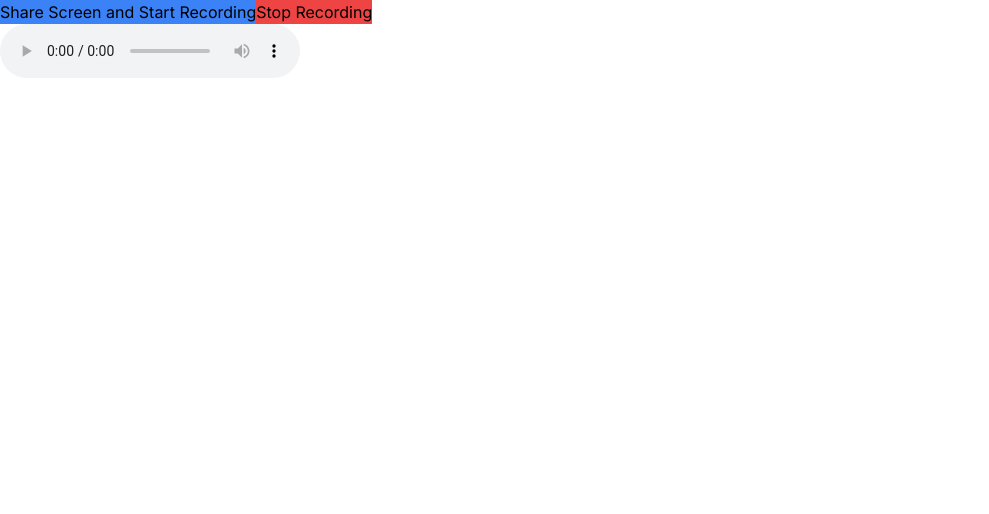
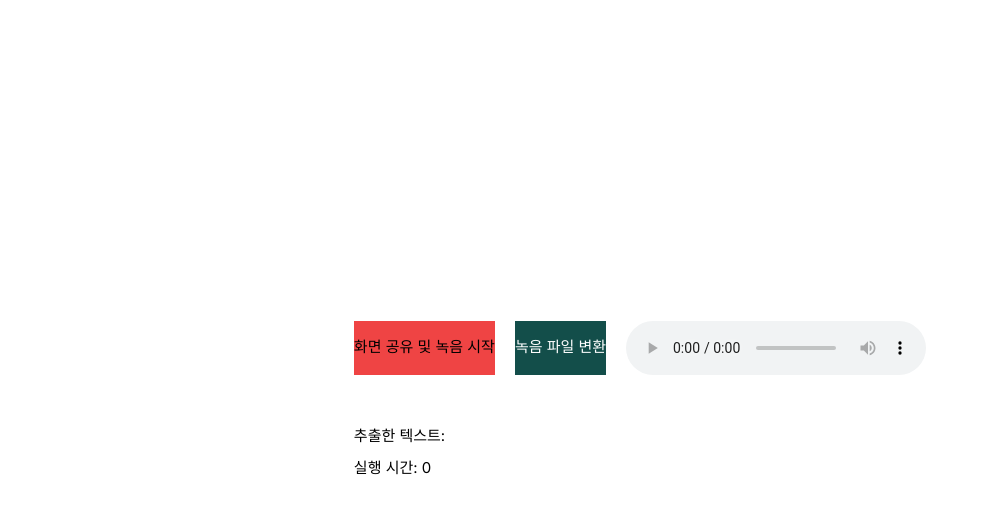
Before and after one commit to kimdonggu42/speech-to-text, a Next.js app: page /share in a window 1280 px wide. Shown: the top 514 px of the page, without its empty margins (0-989 px from the left). Built offline with nearby package versions, Linux system fonts and the light colour scheme; no server answers.

Commit message:
refactor: share 페이지 리펙토링

```diff
--- a/src/app/record/page.tsx
+++ b/src/app/record/page.tsx
@@ -3,6 +3,7 @@
 import axios from 'axios';
 import { useState, useRef } from 'react';
 
+// getUserMedia의 option에서 video와 audio의 기본값은 둘 다 false
 const constraints = { audio: true };
 
 export default function Record() {
@@ -21,6 +22,7 @@ export default function Record() {
     try {
       if (navigator.mediaDevices) {
         // 미디어 스트림 생성 후 생성 한 마이크 미디어 스트림을 인자로 전달하여 MediaRecorder 객체 생성
+        // getUserMedia:
         const mediaStream = await navigator.mediaDevices.getUserMedia(constraints); // 마이크(오디오 트랙) 접근 권한 요청
         const newMediaRecorder = new MediaRecorder(mediaStream);
         setMediaRecorder(newMediaRecorder);
--- a/src/app/share/page.tsx
+++ b/src/app/share/page.tsx
@@ -3,82 +3,104 @@
 import axios from 'axios';
 import { useState, useRef } from 'react';
 
-const BASE_URL = process.env.NEXT_PUBLIC_BASE_URL;
+// getDisplayMedia의 option에서 video의 기본값은 true, audio의 기본값은 false
+const constraints = { audio: true };
 
 export default function Share() {
   const [mediaRecorder, setMediaRecorder] = useState<any>(null);
-  // const [audioChunks, setAudioChunks] = useState<any>([]);
-  const [transcriptionResult, setTranscriptionResult] = useState<any>('');
-  const [executionTime, setExecutionTime] = useState<any>('');
+  const [formData, setFormData] = useState<any>(null);
+  const [text, setText] = useState<string>('');
+  const [executionTime, setExecutionTime] = useState<number>(0);
+  const [isRecording, setIsRecording] = useState<boolean>(false);
+  const [isSpeechToTextProcessing, setIsSpeechToTextProcessing] = useState<boolean>(false);
 
   const audioRef = useRef<any>();
   const chunks: any = [];
 
-  console.log(chunks);
+  const onRecordingStart = async () => {
+    setIsRecording(true);
+    try {
+      if (navigator.mediaDevices) {
+        const mediaStream = await navigator.mediaDevices.getDisplayMedia(constraints);
+        // mediaStream.getVideoTracks().forEach((track) => track.stop());
+        const newMediaRecorder = new MediaRecorder(mediaStream);
+        setMediaRecorder(newMediaRecorder);
 
-  const startRecording = async () => {
-    try {
-      const mediaStream = await navigator.mediaDevices.getDisplayMedia({
-        video: true,
-        audio: true,
-      });
-      mediaStream.getVideoTracks().forEach((track) => track.stop());
-
-      const recorder = new MediaRecorder(mediaStream);
-      setMediaRecorder(recorder);
-      recorder.start();
-
-      recorder.ondataavailable = (event) => {
-        // setAudioChunks([...audioChunks, event.data]);
-        chunks.push(event.data);
-        // console.log(event);
+        newMediaRecorder.ondataavailable = (e) => {
+          chunks.push(e.data);
         };
 
-      recorder.onstop = async () => {
-        const audioBlob = new Blob(chunks, { type: 'audio/webm' });
-        // setAudioChunks([]);
-        console.log(audioBlob);
+        newMediaRecorder.onstop = async () => {
+          const newBlob = new Blob(chunks, { type: 'audio/*' });
+          chunks.splice(0);
 
-        const audioUrl = URL.createObjectURL(audioBlob);
+          const audioUrl = URL.createObjectURL(newBlob);
           audioRef.current.src = audioUrl;
 
-        const formData = new FormData();
-        formData.append('file', audioBlob, 'screen_audio.webm');
+          const newFormData = new FormData();
+          newFormData.append('file', newBlob);
+          setFormData(newFormData);
+        };
 
-        try {
-          const res = await axios.post(`${BASE_URL}/transcribe/`, formData);
-          console.log(res);
-          const { status, data } = res;
-          if (status === 200) {
-            setTranscriptionResult(data.text);
-            setExecutionTime(data.execution_time_seconds);
-          } else {
-            throw new Error('something was wrong!');
+        newMediaRecorder.start();
       }
-        } catch (err) {
-          console.error(err);
-        }
-      };
-    } catch (err) {
-      console.error('Error sharing screen or recording:', err);
+    } catch (err: any) {
+      alert(err.message);
+      setIsRecording(false);
     }
   };
 
-  const stopRecording = () => {
+  const onRecordingStop = () => {
+    if (mediaRecorder) {
+      mediaRecorder.stream.getTracks().forEach((track: any) => track.stop());
       mediaRecorder.stop();
+      setIsRecording(false);
+    }
+  };
+
+  const submitAndTranscribeAudio = async () => {
+    setIsSpeechToTextProcessing(true);
+    try {
+      const res = await axios.post(`${process.env.NEXT_PUBLIC_BASE_URL}/transcribe/`, formData);
+      const { status, data } = res;
+      if (status === 200) {
+        setText(data.text);
+        setExecutionTime(data.execution_time_seconds);
+        setIsSpeechToTextProcessing(false);
+      }
+    } catch (err: any) {
+      alert(err.message);
+      setIsSpeechToTextProcessing(false);
+    }
   };
 
   return (
-    <div>
-      <button className='bg-blue-500' onClick={startRecording}>
-        Share Screen and Start Recording
+    <div className='flex h-screen items-center justify-center'>
+      <div className='flex flex-col gap-y-[50px] text-[15px]'>
+        <div className='flex gap-x-[20px]'>
+          {isRecording ? (
+            <button className='bg-blue-500' onClick={onRecordingStop}>
+              화면 공유 및 녹음 종료
             </button>
-      <button className='bg-red-500' onClick={stopRecording}>
-        Stop Recording
+          ) : (
+            <button className='bg-red-500' onClick={onRecordingStart}>
+              화면 공유 및 녹음 시작
+            </button>
+          )}
+          <button className='bg-teal-900 text-white' onClick={submitAndTranscribeAudio}>
+            녹음 파일 변환
           </button>
           <audio controls ref={audioRef} />
-      <p>{transcriptionResult}</p>
-      <p>{executionTime}</p>
+        </div>
+        {isSpeechToTextProcessing ? (
+          <div>Loading...</div>
+        ) : (
+          <div className='flex flex-col gap-y-[10px]'>
+            <div>추출한 텍스트: {text}</div>
+            <div>실행 시간: {executionTime}</div>
+          </div>
+        )}
+      </div>
     </div>
   );
 }
```
Also changed, not shown: 1 other file (tests, documents, lock files or other folders). Lines whose indentation alone changed are shown as unchanged.
